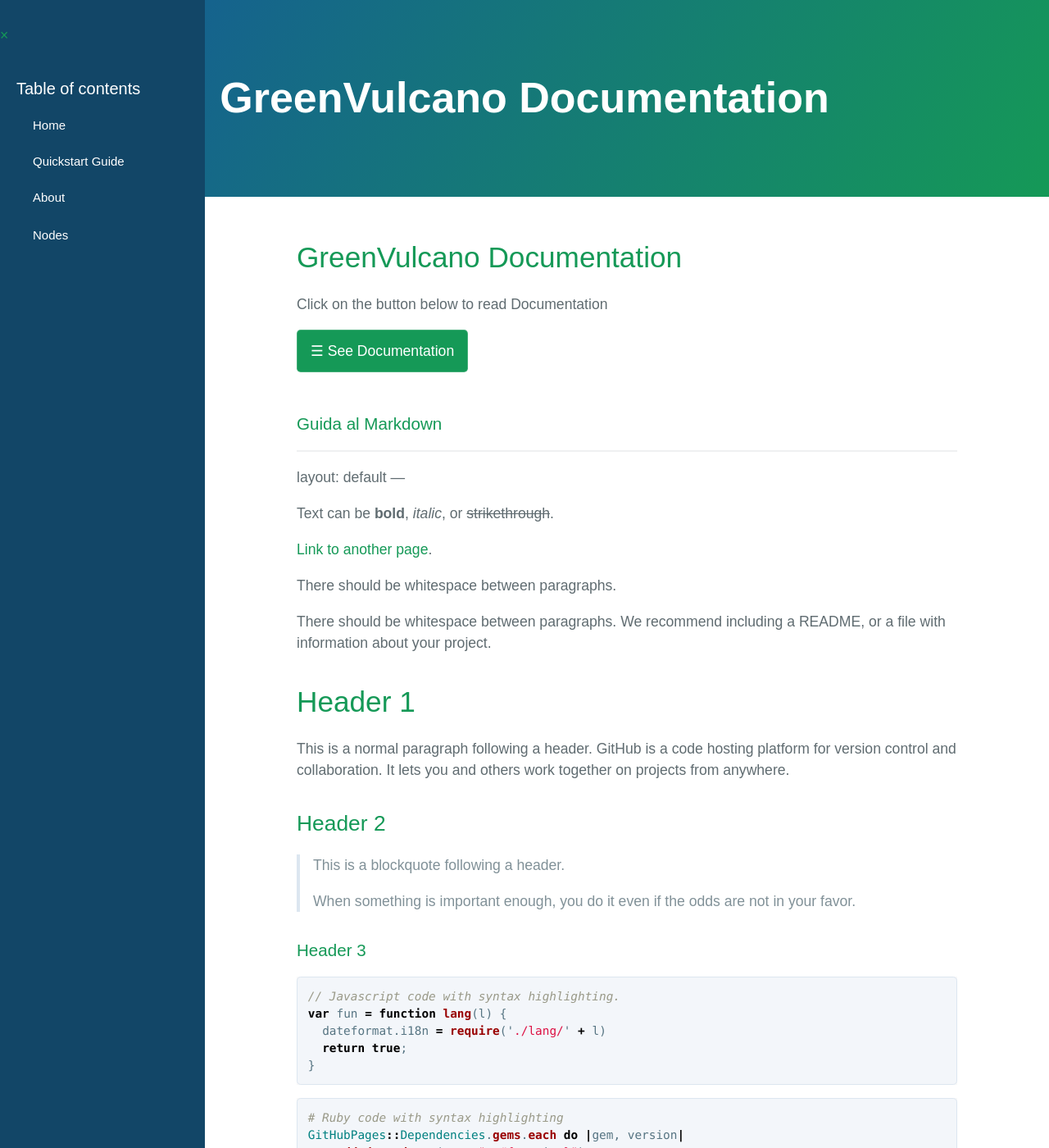
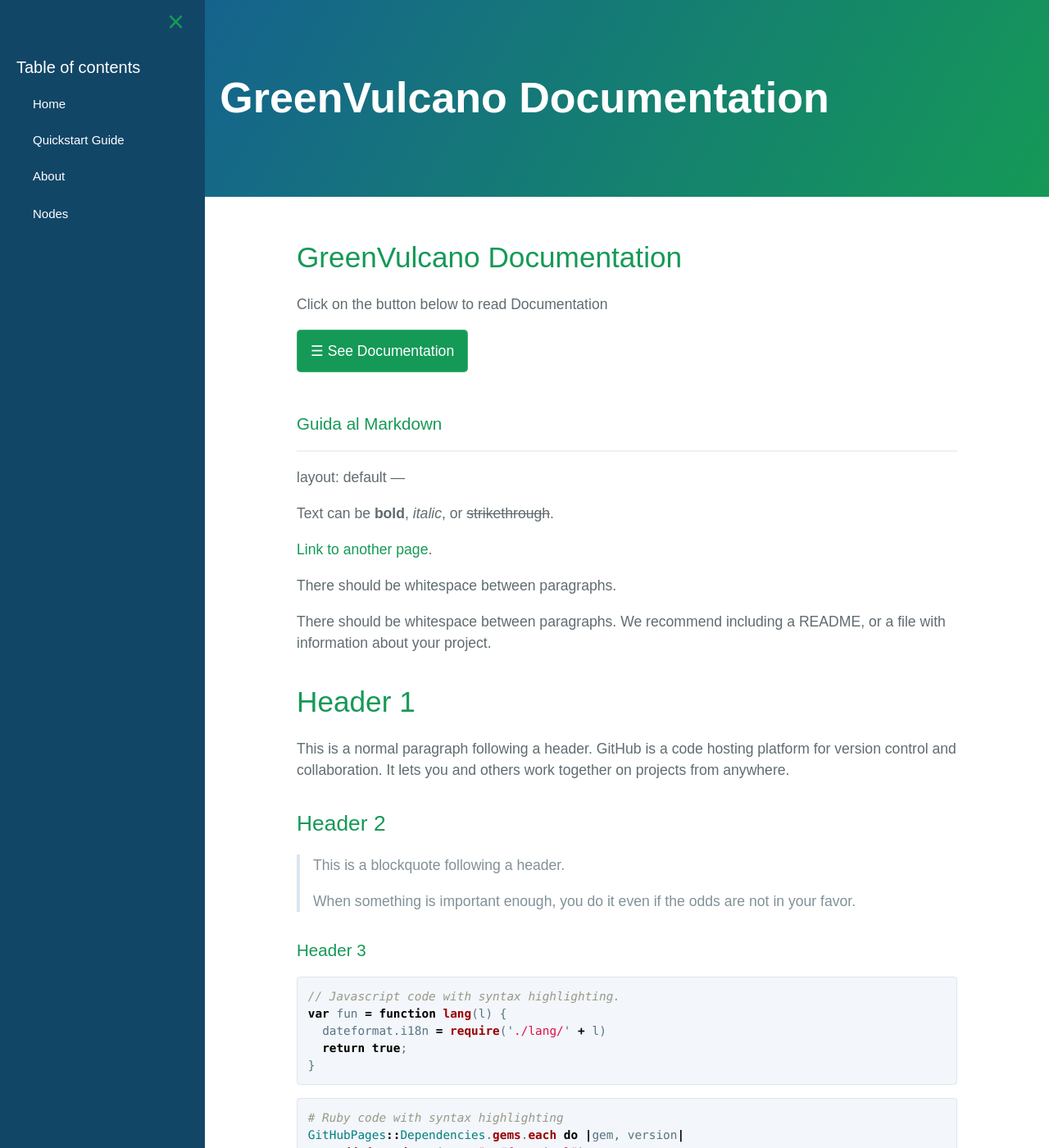
Before and after one commit to dianamw/GreenVulcano-Beta, a Jekyll site: the page built from index.md, in a window 1280 px wide and 1400 px high. Shown: the whole window at 82% size. Built offline with Jekyll 4.4.1, drawn with Linux system fonts in a browser that asks for light colours; our own code applies the rules of GitHub Pages for plain Markdown files; a script that is not in the unit is left out; the repository's description, which GitHub fills in, is left out.

Commit message:
Update style.scss

```diff
--- a/assets/css/style.scss
+++ b/assets/css/style.scss
@@ -28,7 +28,7 @@ body {
     transition: 0.3s;
     } */
 
-  .sidenav .closebtn {
+  .closebtn {
     position: absolute;
     top: 0;
     right: 25px;
```
